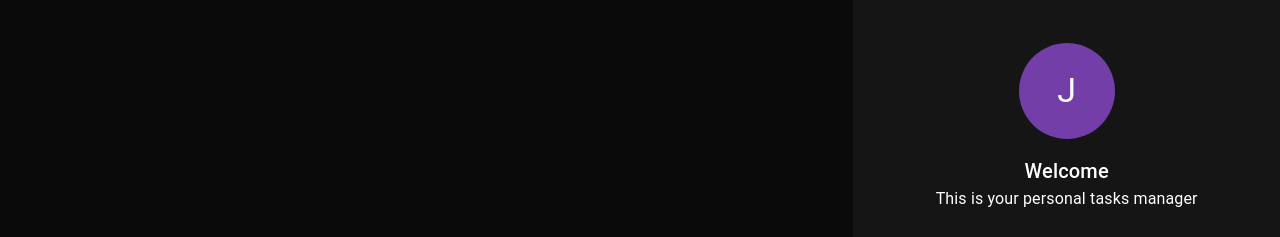
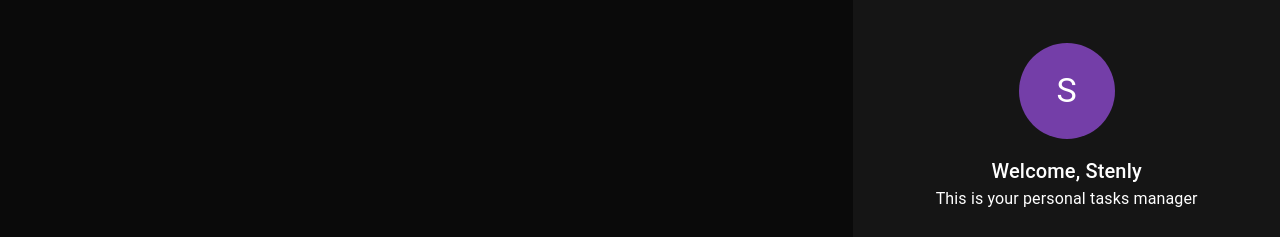
Before and after one commit to StoyanStoyanov1/TypeScript-NodeJS-React-Project, a React (Create React App) app in the folder todo-rect/: page / in a window 1280 px wide. Shown: the part 273-510 px from the top of the page. Built offline with nearby package versions, Linux system fonts and the light colour scheme.

Commit message:
Adding Props

```diff
--- a/todo-rect/src/components/profile/profile.tsx
+++ b/todo-rect/src/components/profile/profile.tsx
@@ -1,9 +1,11 @@
 import React, {FC, ReactElement } from 'react';
 import {Avatar, Box, Typography} from "@mui/material"
 
-export const Profile: FC = (): ReactElement => {
+interface IProfile {
+    name : string;
+};
 
-
+export const Profile: FC<IProfile> = ({ name }: IProfile): ReactElement => {
 
     return (
         <Box
@@ -20,11 +22,13 @@ export const Profile: FC = (): ReactElement => {
                 marginBottom: '16px',
             }}
             >
-                <Typography variant='h4' color='text.primary'>J</Typography>
+                <Typography variant='h4' color='text.primary'>
+                    {`${name.substring(0,1)}`}
+                </Typography>
             </Avatar>
 
             <Typography variant='h6' color='text.primary'>
-                Welcome
+                Welcome, {`${name}`}
             </Typography>
             <Typography variant='body1' color='text.primary'>
                 This is your personal tasks manager
--- a/todo-rect/src/components/sidebar/sidebar.tsx
+++ b/todo-rect/src/components/sidebar/sidebar.tsx
@@ -19,6 +19,6 @@ export const Sidebar: FC = (): ReactElement => {
           alignItems: 'center',
         }}
       >
-        <Profile />
+        <Profile name="Stenly" />
       </Grid>)
 }
```
